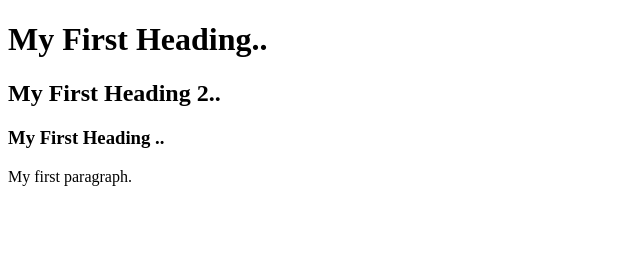
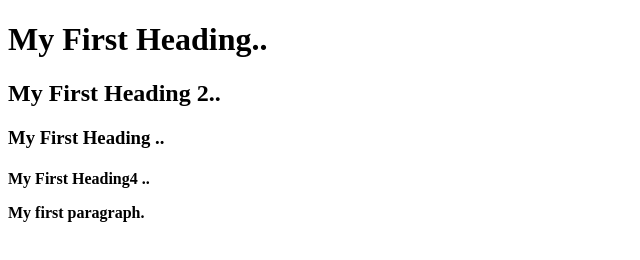
Before and after one commit to rajivgandhigithub/GitLearning, a plain HTML site: page index.html in a window 1280 px wide. Shown: the whole page, without its empty margins (0-640 px from the left). Drawn offline with Linux system fonts and the light colour scheme.

Commit message:
changes from vijay

```diff
--- a/index.html
+++ b/index.html
@@ -5,6 +5,7 @@
 <h1>My First Heading..</h1>
 <h2>My First Heading 2..</h2>
 <h3>My First Heading ..</h3>
+<h4>My First Heading4 ..</4>
 <p>My first paragraph.</p>
 
 </body>
```
